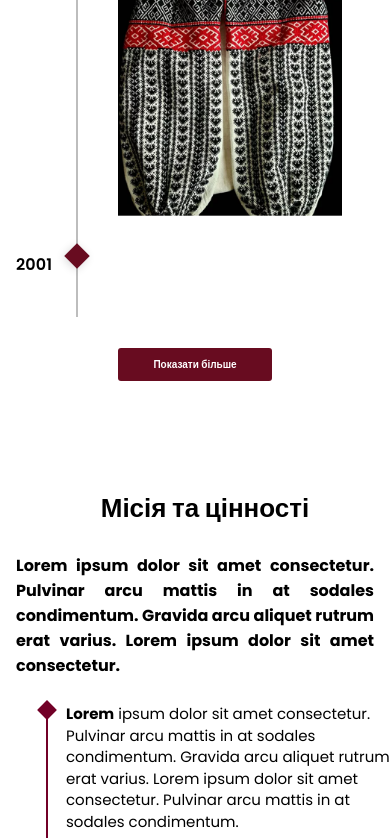
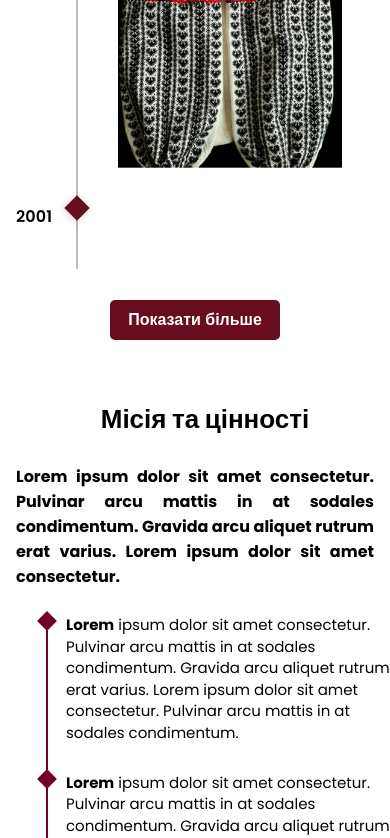
Before and after one commit to sofibrezden/shymchuk_space, a React (Create React App) app in the folder frontend/: page /about-museum in a window 390 px wide. Shown: the part 2311-3149 px from the top of the page. Built offline with nearby package versions, Linux system fonts and the light colour scheme.

Commit message:
changed button style

```diff
--- a/frontend/src/components/views/HistoryView/components/HistorySection/HistorySection.module.scss
+++ b/frontend/src/components/views/HistoryView/components/HistorySection/HistorySection.module.scss
@@ -1,5 +1,4 @@
 .sectionRoot {
-  padding: 48px 0;
   position: relative;
 }
 
@@ -125,6 +124,23 @@
   .contentText {
     font-size: 1rem;
   }
+  .button {
+    font-size: 14px;
+    margin: 20px auto;
+    background-color: #680C20;
+    color: #ffffff;
+    font-family: 'Montserrat', sans-serif;
+    font-weight: 600;
+    text-decoration: none;
+
+    border: none;
+    border-radius: 5px;
+    padding: 10px;
+    width: 120px;
+    height: 40px;
+    cursor: pointer;
+    text-align: center;
+  }
 }
 
 @media (max-width: 768px) {
@@ -171,4 +187,20 @@
     width: 18px;
     height: 18px;
   }
+  .toggleButton {
+    font-size: 16px;
+    background-color: #680C20;
+    color: #ffffff;
+    font-family: 'Montserrat', sans-serif;
+    font-weight: 600;
+    text-decoration: none;
+
+    border: none;
+    border-radius: 5px;
+    padding: 10px;
+    width: 170px;
+    height: 40px;
+    cursor: pointer;
+    text-align: center;
+  }
 }
```
